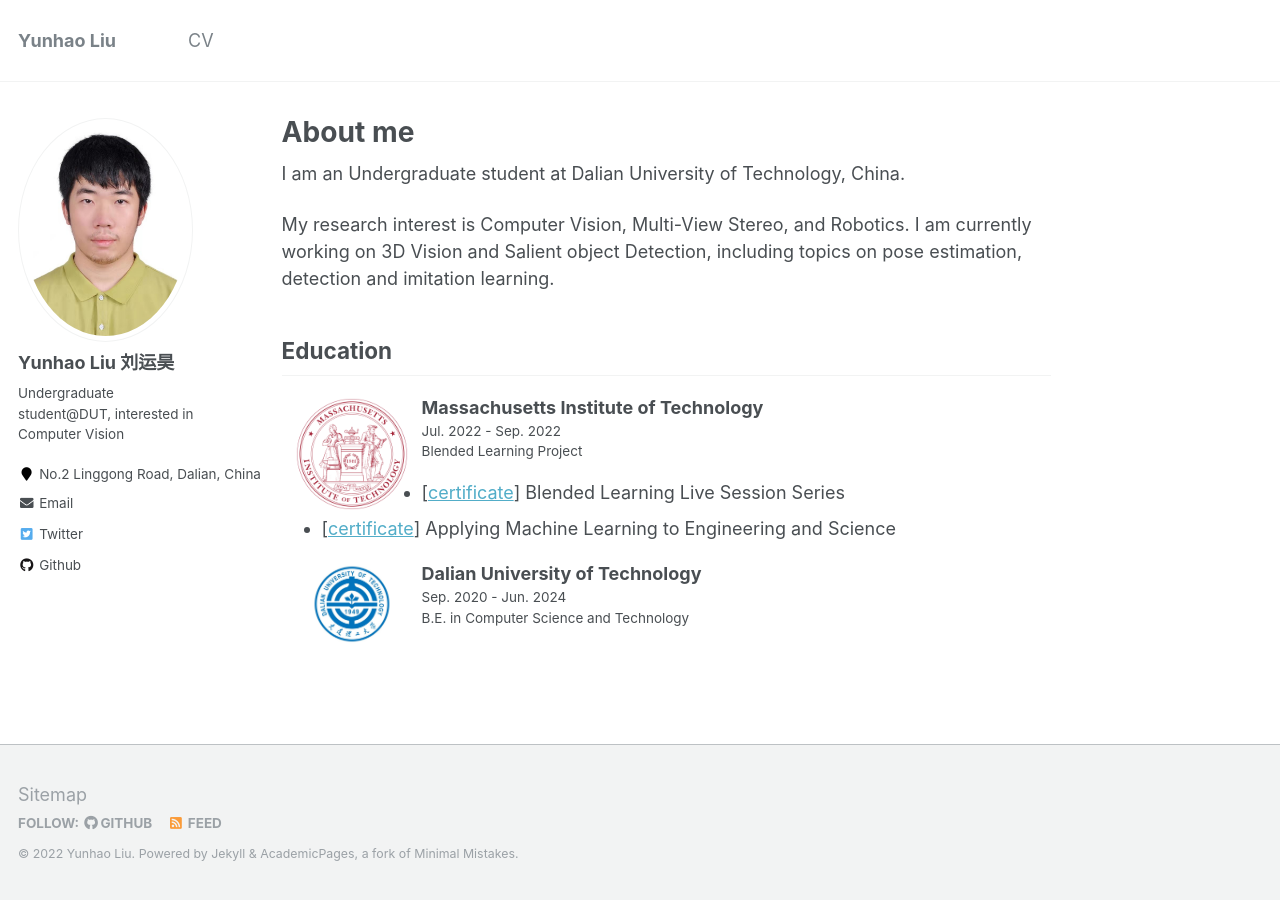
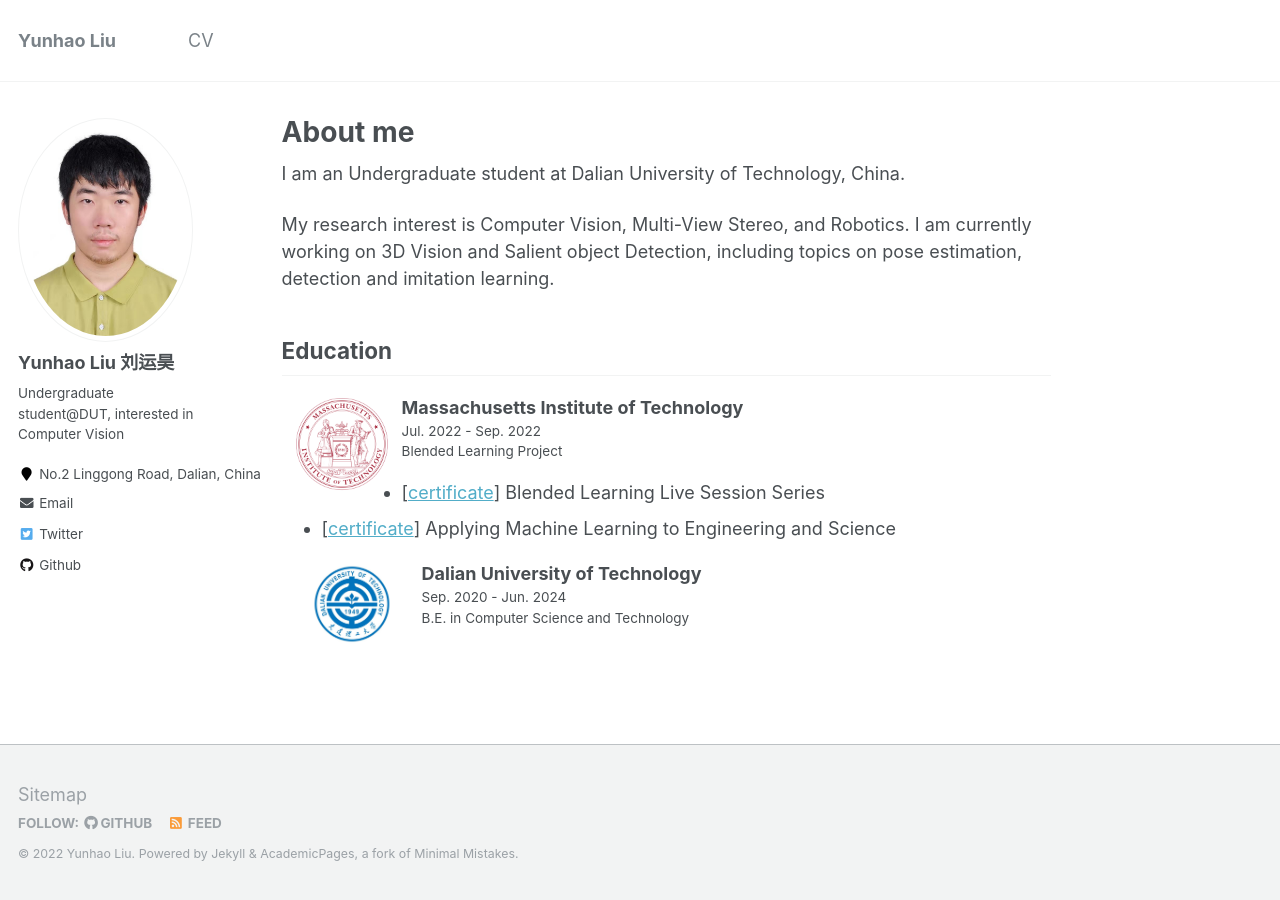
Before and after one commit to liuyunhaozz/liuyunhaozz.github.io, a Jekyll site: the page built from _pages/about.md, in a window 1280 px wide. Built offline with Jekyll 4.4.1, drawn with Linux system fonts in a browser that asks for light colours.

Commit message:
update about

```diff
--- a/_pages/about.md
+++ b/_pages/about.md
@@ -13,7 +13,7 @@
 I am currently working on 3D Vision and Salient object Detection, including topics on pose estimation, detection and imitation learning.
 
 ## Education
-<dl><dt><img align="left" width="120" height="120" hspace="10" src="./images/mit-new.png"/></dt><dt>Massachusetts Institute of Technology</dt><dd>Jul. 2022 - Sep. 2022</dd><dd>Blended Learning Project</dd></dl>
+<dl><dt><img align="left" width="100" height="100" hspace="10" src="./images/mit-new.png"/></dt><dt>Massachusetts Institute of Technology</dt><dd>Jul. 2022 - Sep. 2022</dd><dd>Blended Learning Project</dd></dl>
 
 * [[certificate](https://www.credential.net/dbe9c413-f7a9-42ed-9477-e5d53f67c39a)] Blended Learning Live Session Series
 * [[certificate](https://xpro.mit.edu/certificate/d95310c4-f466-499e-a3a1-5260bb42f8bd)] Applying Machine Learning to Engineering and Science
```
